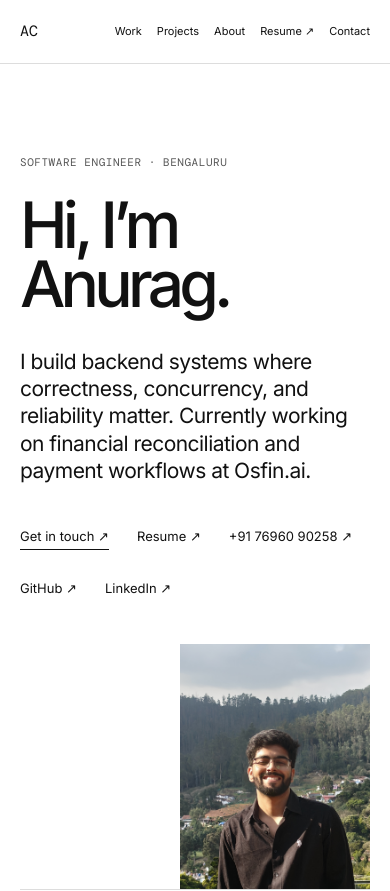
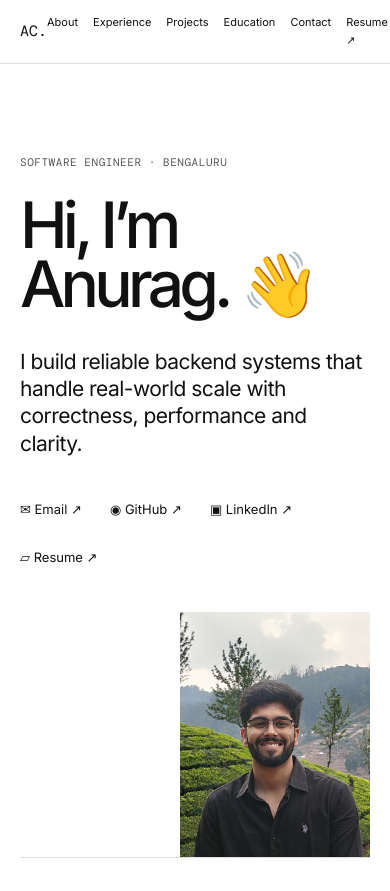
Before and after one commit to Ukriyte/Portfolio, a React (Vite) app in the folder system-blueprint-main/: page / in a window 390 px wide. Shown: the top 891 px of the page. Built offline with nearby package versions, Linux system fonts and the light colour scheme; the HTML template or start-up script is replaced by a standard one.

Commit message:
Refine portfolio hero, contacts, and responsive layout

```diff
--- a/system-blueprint-main/src/pages/PortfolioV2.tsx
+++ b/system-blueprint-main/src/pages/PortfolioV2.tsx
@@ -1,5 +1,5 @@
 import "./PortfolioV2.css";
-import profilePhoto from "../assets/projects/IMG_20260903_022714.jpg";
+import profilePhoto from "../assets/projects/IMG_20260903_022634.jpg";
 
 const experiences = [
   { company: "Osfin.ai", role: "Software Development Engineer I", period: "Feb 2026 — Present", location: "Bengaluru, India", points: ["Built backend workflows for dispute and chargeback processing across UPI, IMPS, AEPS, and CBDC, enforcing payment-network rules, permissions, deadlines, and auditable state transitions.", "Automated bulk complaint creation from CSV files with row-level validation, configurable reason mapping, and fault isolation.", "Prevented duplicate financial operations under concurrent and stale requests using application-level pre-validation and database uniqueness constraints.", "Improved batch-platform resilience with retry paths, safe recovery for stuck executions, health probes, and backward-compatible Liquibase migrations.", "Integrated IDFC Bank CBS Hold APIs for balance enquiry, hold placement, recovery, and removal, including validation and downstream failure handling.", "Resolved production incidents across payment, batch, and external integrations through log correlation, database investigation, and Kubernetes diagnostics."] },
@@ -16,14 +16,32 @@ const resumeUrl = "https://drive.google.com/file/d/1O3Tl17Mydwd0BBU1Q8k9J4-diUGe
 
 export function PortfolioV2() {
   return <div className="portfolio-v2">
-    <header className="portfolio-nav"><a className="brand" href="#top">AC</a><nav><a href="#work">Work</a><a href="#projects">Projects</a><a href="#about">About</a><a href={resumeUrl} target="_blank" rel="noreferrer">Resume ↗</a><a href="mailto:nrgchugh@gmail.com">Contact</a></nav></header>
+    <header className="portfolio-nav">
+      <a className="brand" href="#top">AC.</a>
+      <nav><a href="#about">About</a><a href="#work">Experience</a><a href="#projects">Projects</a><a href="#education">Education</a><a href="#contact">Contact</a><a href={resumeUrl} target="_blank" rel="noreferrer">Resume ↗</a></nav>
+    </header>
     <main id="top">
-      <section className="hero-v2"><div className="hero-copy-block"><p className="eyebrow">SOFTWARE ENGINEER · BENGALURU</p><h1>Hi, I’m Anurag.</h1><p className="hero-copy">I build backend systems where correctness, concurrency, and reliability matter. Currently working on financial reconciliation and payment workflows at Osfin.ai.</p><div className="hero-links"><a className="primary-link" href="mailto:nrgchugh@gmail.com">Get in touch <span>↗</span></a><a href={resumeUrl} target="_blank" rel="noreferrer">Resume ↗</a><a href="tel:+917696090258">+91 76960 90258 ↗</a><a href="https://github.com/Ukriyte" target="_blank" rel="noreferrer">GitHub ↗</a><a href="https://linkedin.com/in/AnuragChugh404" target="_blank" rel="noreferrer">LinkedIn ↗</a></div></div><div className="hero-photo-wrap"><img src={profilePhoto} alt="Anurag Chugh" className="hero-photo" /></div></section>
+      <section className="hero-v2">
+        <div className="hero-copy-block">
+          <p className="eyebrow">SOFTWARE ENGINEER · BENGALURU</p>
+          <h1>Hi, I’m Anurag. <span className="wave">👋</span></h1>
+          <p className="hero-copy">I build reliable backend systems that handle real-world scale with correctness, performance and clarity.</p>
+          <div className="hero-links"><a href="mailto:nrgchugh@gmail.com">✉ Email ↗</a><a href="https://github.com/Ukriyte" target="_blank" rel="noreferrer">◉ GitHub ↗</a><a href="https://linkedin.com/in/AnuragChugh404" target="_blank" rel="noreferrer">▣ LinkedIn ↗</a><a href={resumeUrl} target="_blank" rel="noreferrer">▱ Resume ↗</a></div>
+        </div>
+        <div className="hero-photo-wrap"><img src={profilePhoto} alt="Anurag Chugh" className="hero-photo" /></div>
+      </section>
+
       <section className="intro-grid" id="about"><p className="section-label">01 — ABOUT</p><div><p className="large-copy">Software engineer with a B.Tech in Mechanical Engineering from IIT Roorkee. I enjoy turning messy, high-volume workflows into explicit systems with strong invariants and predictable failure modes.</p><p className="muted-copy">Outside work, I like building systems from first principles — from multiplayer game engines to infrastructure and AI tooling.</p></div></section>
+
       <section className="content-section" id="work"><div className="section-heading"><p className="section-label">02 — EXPERIENCE</p><p className="section-note">Production systems</p></div><div className="timeline">{experiences.map(item => <article className="timeline-item" key={item.company}><div className="timeline-meta"><span>{item.period}</span><span>{item.location}</span></div><div><h2>{item.role}</h2><p className="company">{item.company}</p><ul>{item.points.map(point => <li key={point}>{point}</li>)}</ul></div></article>)}</div></section>
+
       <section className="content-section" id="projects"><div className="section-heading"><p className="section-label">03 — SELECTED PROJECTS</p><p className="section-note">Things I built</p></div><div className="project-list">{projects.map((project, index) => <article className="project-card" key={project.name}><div className="project-number">0{index + 1}</div><div className="project-main"><div className="project-title-row"><div><h2>{project.name}</h2><p className="company">{project.subtitle}</p></div><a href={project.href} target="_blank" rel="noreferrer" aria-label={`View ${project.name} on GitHub`}>↗</a></div><p className="project-description">{project.description}</p><p className="stack">{project.stack}</p><ul>{project.points.map(point => <li key={point}>{point}</li>)}</ul></div></article>)}</div></section>
+
       <section className="skills-section"><p className="section-label">04 — TOOLKIT</p><div className="skill-grid">{skills.map(skill => <span key={skill}>{skill}</span>)}</div></section>
-      <section className="closing-section"><p className="section-label">05 — SAY HELLO</p><h2>Have an interesting problem?</h2><div className="contact-stack"><a className="email-link" href="mailto:nrgchugh@gmail.com">nrgchugh@gmail.com <span>↗</span></a><a className="phone-link" href="tel:+917696090258">+91 76960 90258 <span>↗</span></a><a className="resume-link" href={resumeUrl} target="_blank" rel="noreferrer">View resume <span>↗</span></a></div><div className="closing-links"><a href="https://github.com/Ukriyte" target="_blank" rel="noreferrer">GitHub</a><a href="https://linkedin.com/in/AnuragChugh404" target="_blank" rel="noreferrer">LinkedIn</a></div></section>
+
+      <section className="education-section" id="education"><p className="section-label">05 — EDUCATION</p><div><h2>B.Tech in Mechanical Engineering</h2><p className="company">Indian Institute of Technology, Roorkee · 2021 — 2025</p></div></section>
+
+      <section className="closing-section" id="contact"><p className="section-label">06 — SAY HELLO</p><h2>Have an interesting problem?</h2><div className="contact-stack"><a className="email-link" href="mailto:nrgchugh@gmail.com">nrgchugh@gmail.com <span>↗</span></a><a className="resume-link" href={resumeUrl} target="_blank" rel="noreferrer">View resume <span>↗</span></a></div><div className="closing-links"><a href="https://github.com/Ukriyte" target="_blank" rel="noreferrer">GitHub</a><a href="https://linkedin.com/in/AnuragChugh404" target="_blank" rel="noreferrer">LinkedIn</a></div></section>
     </main>
     <footer className="portfolio-footer"><span>© {new Date().getFullYear()} Anurag Chugh</span><span>Built with React · Kept deliberately simple.</span></footer>
   </div>;
```
